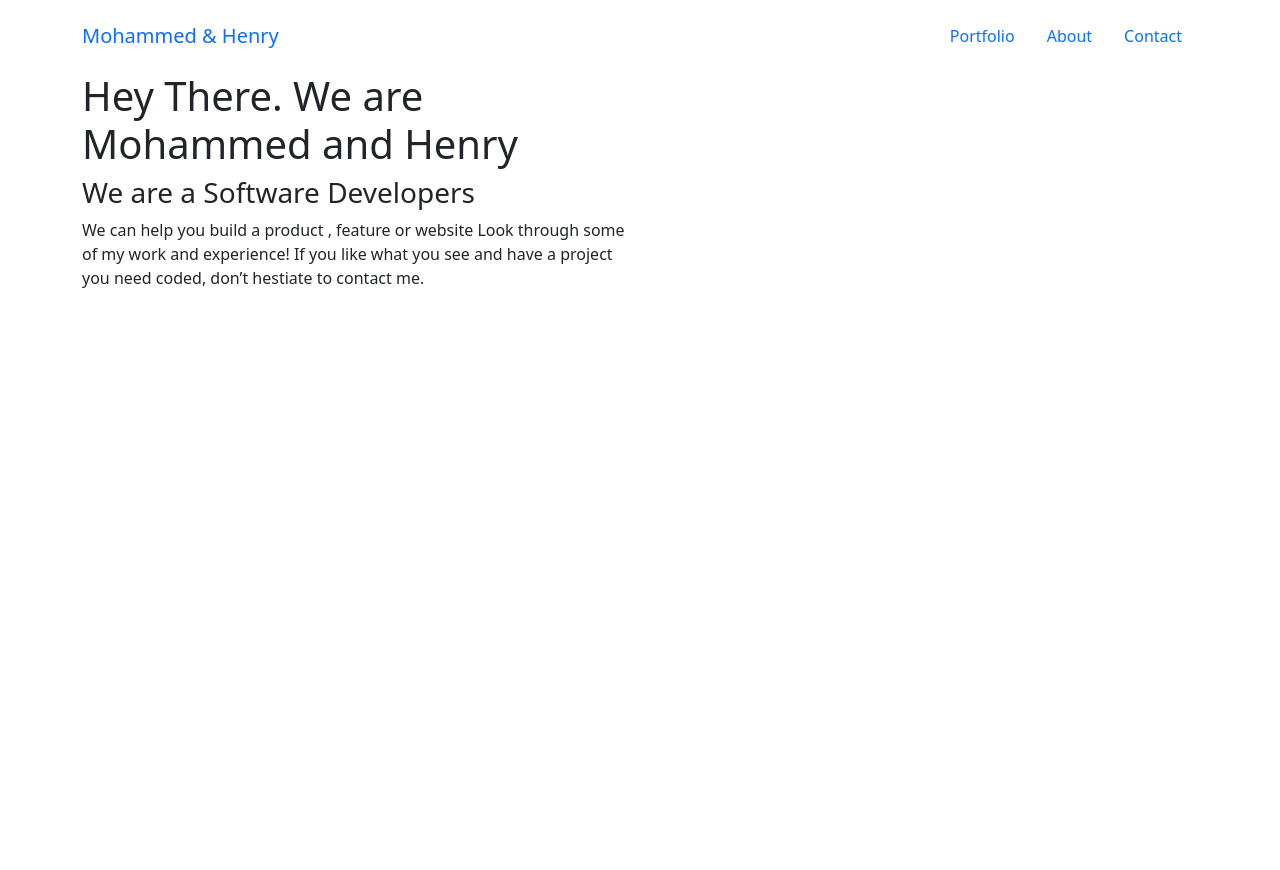
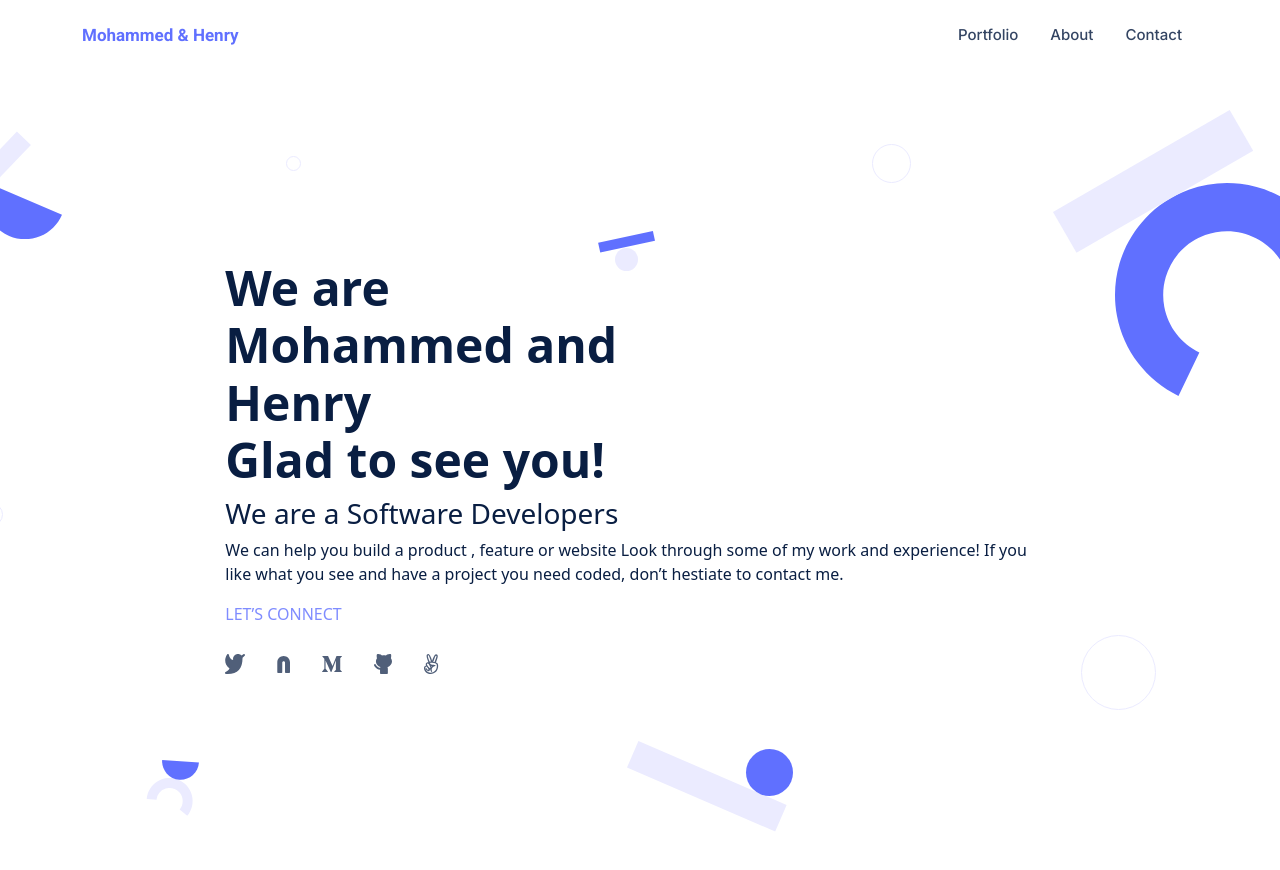
Before and after one commit to MoRaad97/Bootstrap-pair-programming, a plain HTML site: page index.html in a window 1280 px wide. Before the commit the page ends 800 px from the top, so only its background shows below. Drawn offline with Linux system fonts and the light colour scheme.

Commit message:
Add and modifie style of navbar and landing sections

```diff
--- a/css/master.css
+++ b/css/master.css
@@ -0,0 +1,40 @@
+.navbar .navbar-brand {
+  font-family: "Roboto", sans-serif;
+  font-weight: 700;
+  font-size: 17px;
+  transition: 0.2s;
+  color: rgba(96, 112, 255, 1);
+}
+
+.navbar .navbar-brand:hover {
+  color: var(--primary-color);
+  transform: scale(1.1);
+}
+
+.navbar .navbar-nav .nav-link {
+  font-size: 15px;
+  font-weight: 500;
+  color: rgba(52, 69, 99, 1);
+  font-family: "Inter", sans-serif;
+}
+
+.navbar .navbar-nav .nav-link:hover {
+  color: var(--primary-color);
+}
+
+.landing {
+  height: 100vh;
+  background-image: url(/imgs/headerBackgroundDesktop.svg);
+  background-position: center;
+  background-repeat: no-repeat;
+  color: rgba(9, 30, 66, 1);
+}
+.landing h1 {
+  font-size: 48px;
+  font-weight: bold;
+  font-family: var(--font-family-Crete-Round);
+}
+
+.landing .connect {
+  color: rgba(127, 140, 255, 1);
+}
--- a/index.html
+++ b/index.html
@@ -44,15 +44,46 @@
       </div>
     </nav>
     <div class="landing d-flex align-items-center">
-      <div class="container">
-        <div class="text-left col-6">
-          <h1>Hey There. We are Mohammed and Henry</h1>
+      <div class="container col-8">
+        <div class="text-left">
+          <h1 class="col-6">
+            We are Mohammed and Henry <br />
+            Glad to see you!
+          </h1>
           <h2 class="fs-3">We are a Software Developers</h2>
           <p>
             We can help you build a product , feature or website Look through
             some of my work and experience! If you like what you see and have a
             project you need coded, don’t hestiate to contact me.
           </p>
+          <p class="connect">LET’S CONNECT</p>
+          <ul class="nav">
+            <li class="nav-item">
+              <a class="nav-link ps-0" href="#"
+                ><img src="imgs/tweeter.svg" alt="twitter"
+              /></a>
+            </li>
+            <li class="nav-item">
+              <a class="nav-link" href="#"
+                ><img src="imgs/linkin.svg" alt="twitter"
+              /></a>
+            </li>
+            <li class="nav-item">
+              <a class="nav-link" href="#"
+                ><img src="imgs/mediaThree.svg" alt="twitter"
+              /></a>
+            </li>
+            <li class="nav-item">
+              <a class="nav-link" href="#"
+                ><img src="imgs/mediaFour.svg" alt="twitter"
+              /></a>
+            </li>
+            <li class="nav-item">
+              <a class="nav-link" href="#"
+                ><img src="imgs/mediaFive.svg" alt="twitter"
+              /></a>
+            </li>
+          </ul>
         </div>
       </div>
     </div>
```
